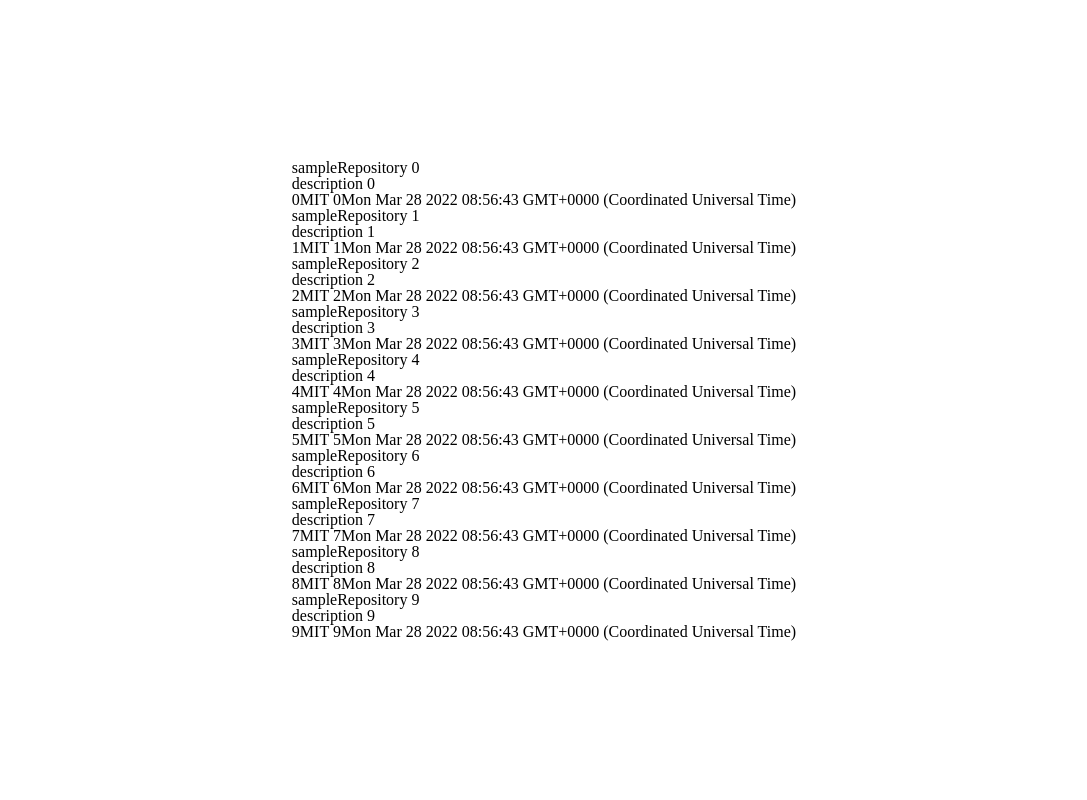
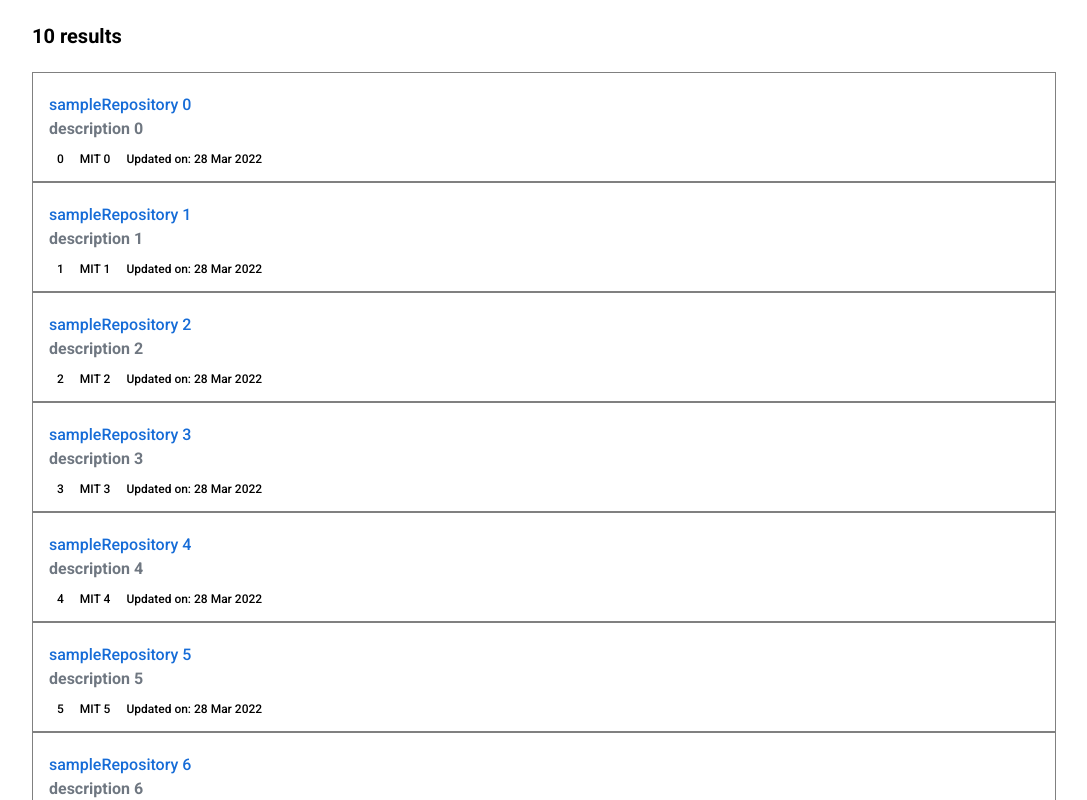
Before and after one commit to ann-kar/github-issues, a Next.js app: page / in a window 1280 px wide. Shown: the top 800 px of the page, without its empty margins (96-1183 px from the left). Built offline with nearby package versions, Linux system fonts and the light colour scheme.

Commit message:
styles: added main list styles

```diff
--- a/pages/index.tsx
+++ b/pages/index.tsx
@@ -7,12 +7,40 @@ import { MockSearch } from "../test/mockSearch";
 
 const Home: NextPage = () => {
   const [data, setData] = useState<IRepository[]>();
+  const [resultCount, setResultCount] = useState<number>(10);
 
   useEffect(() => {
     if (!data) {
       new MockSearch().search({}).then((res) => setData(res.items));
     }
   }, [data]);
+
+  const displayResults = () => {
+    return (
+      data &&
+      data.map((item: IRepository) => {
+        const dateString = item.updatedAt.toLocaleString("en-UK", {
+          weekday: undefined,
+          year: "numeric",
+          month: "short",
+          day: "numeric",
+        });
+        return (
+          <div className={styles.listItem}>
+            <h2 className={styles.listItemTitle}>{item.name}</h2>
+            <p className={styles.listItemDescription}>
+              {item.description || ""}
+            </p>
+            <div className={styles.listItemInfo}>
+              <span>{item.starsCount}</span>
+              <span>{item.licence || ""}</span>
+              <span>Updated on: {dateString}</span>
+            </div>
+          </div>
+        );
+      })
+    );
+  };
 
   return (
     <div className={styles.container}>
@@ -21,20 +49,8 @@ const Home: NextPage = () => {
         <meta name="description" content="Generated by create next app" />
       </Head>
       <main className={styles.main}>
-        {data &&
-          data.map((item: IRepository) => {
-            return (
-              <div>
-                <h2>{item.name}</h2>
-                <p>{item.description || ""}</p>
-                <div>
-                  <span>{item.starsCount}</span>
-                  <span>{item.licence || ""}</span>
-                  <span>{item.updatedAt.toString()}</span>
-                </div>
-              </div>
-            );
-          })}
+        <div className={styles.resultsCount}>{resultCount} results</div>
+        <div className={styles.resultList}>{displayResults()}</div>
       </main>
     </div>
   );
--- a/styles/Home.module.css
+++ b/styles/Home.module.css
@@ -1,116 +1,38 @@
 .container {
-  padding: 0 2rem;
+  width: 80%;
+  margin: 0 auto;
+  font-family: 'Roboto';
+  font-weight: 500;
 }
 
-.main {
-  min-height: 100vh;
-  padding: 4rem 0;
-  flex: 1;
-  display: flex;
-  flex-direction: column;
-  justify-content: center;
-  align-items: center;
+.resultsCount {
+  padding: 1.25rem 0;
+  line-height: 2rem;
+  font-size: 1.25rem;
+  font-weight: 700;
 }
 
-.footer {
-  display: flex;
-  flex: 1;
-  padding: 2rem 0;
-  border-top: 1px solid #eaeaea;
-  justify-content: center;
-  align-items: center;
+.listItem {
+  border: 1px solid gray;
+  padding: 1rem;
 }
 
-.footer a {
-  display: flex;
-  justify-content: center;
-  align-items: center;
-  flex-grow: 1;
+.listItemTitle {
+  font-size: 1rem;
+  line-height: 2rem;
+  color: #166CD7;
 }
 
-.title a {
-  color: #0070f3;
-  text-decoration: none;
+.listItemDescription {
+  color: #6F7781;
+  font-weight: 700;
+  padding-bottom: 1rem;
 }
 
-.title a:hover,
-.title a:focus,
-.title a:active {
-  text-decoration: underline;
+.listItemInfo {
+  font-size: 0.75rem;
 }
 
-.title {
-  margin: 0;
-  line-height: 1.15;
-  font-size: 4rem;
+.listItemInfo * {
+  padding: 0.5rem;
 }
-
-.title,
-.description {
-  text-align: center;
-}
-
-.description {
-  margin: 4rem 0;
-  line-height: 1.5;
-  font-size: 1.5rem;
-}
-
-.code {
-  background: #fafafa;
-  border-radius: 5px;
-  padding: 0.75rem;
-  font-size: 1.1rem;
-  font-family: Menlo, Monaco, Lucida Console, Liberation Mono, DejaVu Sans Mono,
-    Bitstream Vera Sans Mono, Courier New, monospace;
-}
-
-.grid {
-  display: flex;
-  align-items: center;
-  justify-content: center;
-  flex-wrap: wrap;
-  max-width: 800px;
-}
-
-.card {
-  margin: 1rem;
-  padding: 1.5rem;
-  text-align: left;
-  color: inherit;
-  text-decoration: none;
-  border: 1px solid #eaeaea;
-  border-radius: 10px;
-  transition: color 0.15s ease, border-color 0.15s ease;
-  max-width: 300px;
-}
-
-.card:hover,
-.card:focus,
-.card:active {
-  color: #0070f3;
-  border-color: #0070f3;
-}
-
-.card h2 {
-  margin: 0 0 1rem 0;
-  font-size: 1.5rem;
-}
-
-.card p {
-  margin: 0;
-  font-size: 1.25rem;
-  line-height: 1.5;
-}
-
-.logo {
-  height: 1em;
-  margin-left: 0.5rem;
-}
-
-@media (max-width: 600px) {
-  .grid {
-    width: 100%;
-    flex-direction: column;
-  }
-}
```
